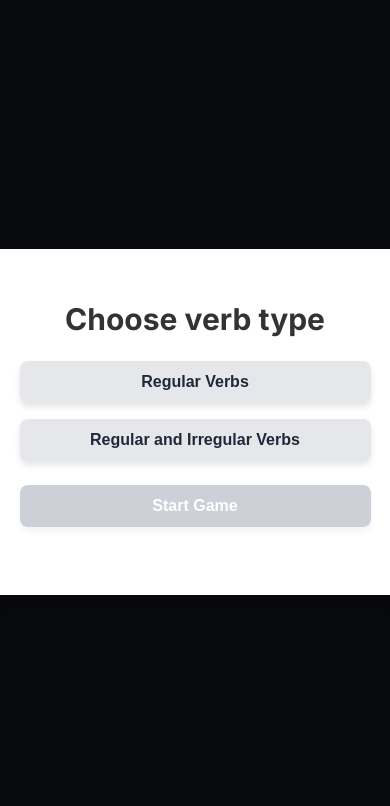
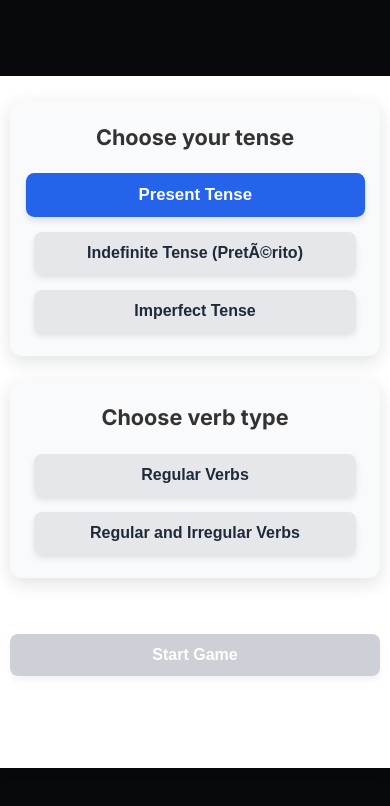
Before and after one commit to ignacioatienzac/Hero-game, a plain HTML site: page index.html in a window 390 px wide. Both pictures are taken after a click on the button "Present Tense". Drawn offline with Linux system fonts and the light colour scheme.

Commit message:
Adjust hard mode grid and reorganize selection flow

```diff
--- a/index.html
+++ b/index.html
@@ -13,9 +13,9 @@
     <!-- PANTALLA DE SELECCIÓN -->
     <div id="selection-overlay" class="overlay">
         <div class="selection-box">
-
+            <div class="selection-steps">
                 <!-- Paso 1: Elegir Tiempo -->
-            <div id="tense-selection">
+                <div id="tense-selection" class="selection-panel">
                     <h1 class="selection-title">Choose your tense</h1>
                     <div class="selection-buttons">
                         <button data-tense="presente" class="btn btn-tense">Present Tense</button>
@@ -25,27 +25,31 @@
                 </div>
 
                 <!-- Paso 2: Elegir Tipo de Verbo -->
-            <div id="type-selection" class="hidden">
+                <div id="type-selection" class="selection-panel hidden">
                     <h1 class="selection-title">Choose verb type</h1>
                     <div class="selection-buttons">
                         <button data-type="regular" class="btn btn-type">Regular Verbs</button>
                         <button data-type="regular-irregular" class="btn btn-type">Regular and Irregular Verbs</button>
                     </div>
+                </div>
 
-                <div id="difficulty-selection" class="hidden">
-                    <h2 class="selection-subtitle">Choose difficulty</h2>
+                <!-- Paso 3: Elegir Modo -->
+                <div id="mode-selection" class="selection-panel hidden">
+                    <h1 class="selection-title">Choose mode</h1>
+                    <div class="selection-buttons">
+                        <button data-mode="choice" class="btn btn-mode">Choice Mode</button>
+                        <button data-mode="write" class="btn btn-mode">Write Mode</button>
+                    </div>
+                </div>
+
+                <!-- Paso 4: Elegir Dificultad -->
+                <div id="difficulty-selection" class="selection-panel hidden">
+                    <h1 class="selection-title">Choose difficulty</h1>
                     <div class="selection-buttons">
                         <button data-difficulty="facil" class="btn btn-difficulty">Easy</button>
                         <button data-difficulty="intermedio" class="btn btn-difficulty">Intermediate</button>
                         <button data-difficulty="dificil" class="btn btn-difficulty">Hard</button>
                     </div>
-                </div>
-
-                <div id="mode-selection" class="hidden">
-                    <h2 class="selection-subtitle">Choose mode</h2>
-                    <div class="selection-buttons">
-                        <button data-mode="choice" class="btn btn-mode">Choice Mode</button>
-                        <button data-mode="write" class="btn btn-mode">Write Mode</button>
                 </div>
             </div>
 
@@ -53,8 +57,6 @@
                 Start Game
             </button>
             <div id="selection-error" class="selection-error-message"></div>
-            </div>
-
         </div>
     </div>
 
--- a/script.js
+++ b/script.js
@@ -82,12 +82,12 @@
     const CHOICE_MODE_GRID_SIZES = {
         facil: 6,
         intermedio: 8,
-        dificil: 10
+        dificil: 8
     };
     const CHOICE_MODE_COLUMNS = {
         facil: 3,
         intermedio: 4,
-        dificil: 5
+        dificil: 4
     };
 
     const ATTACK_VISUAL_TIERS = [
@@ -461,9 +461,18 @@
                 // Resaltar botón
                 tenseButtons.forEach(btn => btn.classList.remove('btn-selected'));
                 button.classList.add('btn-selected');
-                // Mostrar siguiente paso
-                tenseSelectionDiv.classList.add('hidden');
+                // Resetear selecciones dependientes y mostrar el siguiente paso
+                selectedVerbType = null;
+                selectedMode = null;
+                selectedDifficulty = null;
+                typeButtons.forEach(btn => btn.classList.remove('btn-selected'));
+                modeButtons.forEach(btn => btn.classList.remove('btn-selected'));
+                difficultyButtons.forEach(btn => btn.classList.remove('btn-selected'));
                 typeSelectionDiv.classList.remove('hidden');
+                modeSelectionDiv.classList.add('hidden');
+                difficultySelectionDiv.classList.add('hidden');
+                selectionErrorEl.textContent = '';
+                actualizarEstadoBotonInicio();
             });
         });
 
@@ -474,14 +483,26 @@
                 // Resaltar botón
                 typeButtons.forEach(btn => btn.classList.remove('btn-selected'));
                 button.classList.add('btn-selected');
+                selectedMode = null;
                 selectedDifficulty = null;
-                selectedMode = null;
+                modeButtons.forEach(btn => btn.classList.remove('btn-selected'));
                 difficultyButtons.forEach(btn => btn.classList.remove('btn-selected'));
+                modeSelectionDiv.classList.remove('hidden');
+                difficultySelectionDiv.classList.add('hidden');
+                selectionErrorEl.textContent = ''; // Limpiar error
+                actualizarEstadoBotonInicio();
+            });
+        });
+
+        modeButtons.forEach(button => {
+            button.addEventListener('click', () => {
+                selectedMode = button.dataset.mode;
                 modeButtons.forEach(btn => btn.classList.remove('btn-selected'));
+                button.classList.add('btn-selected');
+                selectedDifficulty = null;
+                difficultyButtons.forEach(btn => btn.classList.remove('btn-selected'));
                 difficultySelectionDiv.classList.remove('hidden');
-                modeSelectionDiv.classList.add('hidden');
-                // Mostrar dificultad
-                selectionErrorEl.textContent = ''; // Limpiar error
+                selectionErrorEl.textContent = '';
                 actualizarEstadoBotonInicio();
             });
         });
@@ -491,19 +512,6 @@
             button.addEventListener('click', () => {
                 selectedDifficulty = button.dataset.difficulty;
                 difficultyButtons.forEach(btn => btn.classList.remove('btn-selected'));
-                button.classList.add('btn-selected');
-                selectedMode = null;
-                modeButtons.forEach(btn => btn.classList.remove('btn-selected'));
-                modeSelectionDiv.classList.remove('hidden');
-                selectionErrorEl.textContent = '';
-                actualizarEstadoBotonInicio();
-            });
-        });
-
-        modeButtons.forEach(button => {
-            button.addEventListener('click', () => {
-                selectedMode = button.dataset.mode;
-                modeButtons.forEach(btn => btn.classList.remove('btn-selected'));
                 button.classList.add('btn-selected');
                 selectionErrorEl.textContent = '';
                 actualizarEstadoBotonInicio();
@@ -1214,6 +1222,8 @@
 
         // Mostrar la pantalla de selección
         typeSelectionDiv.classList.add('hidden');
+        modeSelectionDiv.classList.add('hidden');
+        difficultySelectionDiv.classList.add('hidden');
         tenseSelectionDiv.classList.remove('hidden');
         selectionOverlay.style.display = 'flex'; // Mostrar overlay
     });
--- a/style.css
+++ b/style.css
@@ -80,16 +80,38 @@
     background-color: white;
     color: #333;
     padding: 2rem;
-    border-radius: 0.5rem;
+    border-radius: 0.75rem;
     box-shadow: 0 10px 25px rgba(0,0,0,0.2);
-    width: 90%;
-    max-width: 500px;
+    width: 95%;
+    max-width: 1100px;
+    display: flex;
+    flex-direction: column;
+    gap: 2rem;
+}
+
+.selection-steps {
+    display: flex;
+    flex-wrap: wrap;
+    gap: 1.5rem;
+    justify-content: center;
+}
+
+.selection-panel {
+    background-color: #f9fafb;
+    border-radius: 0.75rem;
+    box-shadow: 0 6px 18px rgba(15, 23, 42, 0.12);
+    padding: 1.5rem;
+    flex: 1 1 240px;
+    max-width: 280px;
+    display: flex;
+    flex-direction: column;
+    gap: 1rem;
 }
 
 .selection-title {
-    font-size: 1.875rem; /* 30px */
+    font-size: 1.5rem;
     font-weight: 700;
-    margin-bottom: 1.5rem;
+    margin: 0 0 0.5rem;
     text-align: center;
 }
 
@@ -99,12 +121,20 @@
     gap: 1rem;
 }
 
-.selection-subtitle {
-    font-size: 1.25rem;
-    font-weight: 600;
-    margin-top: 2rem;
-    margin-bottom: 1rem;
-    text-align: center;
+@media (max-width: 768px) {
+    .selection-box {
+        max-width: 95%;
+        padding: 1.5rem;
+    }
+
+    .selection-panel {
+        flex: 1 1 100%;
+        max-width: 100%;
+    }
+
+    .selection-title {
+        font-size: 1.35rem;
+    }
 }
 
 /* --- Botones --- */
```
Lines whose indentation alone changed are shown as unchanged.
